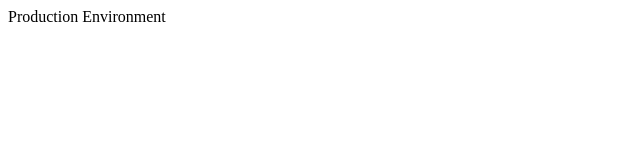
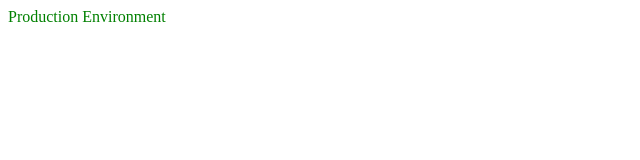
Before and after one commit to sonalalamkane/Git-Day-3, a plain HTML site: page index.html in a window 1280 px wide. Shown: the full height of the page, 0-640 px from the left. Drawn offline with Linux system fonts and the light colour scheme.

Commit message:
hotfix commited

```diff
--- a/index.html
+++ b/index.html
@@ -1,5 +1,5 @@
 <html>
 <body>
-Production Environment
+<font color='green'>Production Environment</font>
 </body>
 </html>
```
